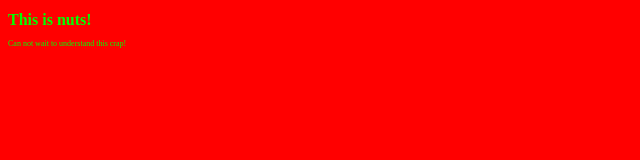
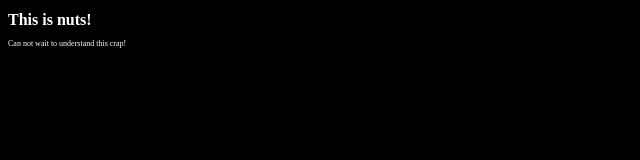
Before and after one commit to brianrsavage/web-115-class, a plain HTML site: page index.html in a window 1280 px wide. Shown: the whole page, without its empty margins (0-640 px from the left). Drawn offline with Linux system fonts and the light colour scheme.

Commit message:
moved embedded styles to stylesheet

```diff
--- a/assets/style/style.css
+++ b/assets/style/style.css
@@ -1 +1,7 @@
 /* CSS Document */
+
+body {
+    background-color: #000;
+    color: #FFF;
+    font-size: 50%;
+}
--- a/index.html
+++ b/index.html
@@ -3,27 +3,10 @@
     <head>
         <meta charset="UTF-8">
         <title>WEB-115 Class</title>
-
-        <style>
-            body {
-                background-color: #0F0;
-                color: #0F0;
-                font-size: 50%;
-            }
-        </style>
         <link rel="stylesheet" href="assets/style/style.css">
     </head>
     <body>
         <h1>This is nuts!</h1>
         <p>Can not wait to understand this crap!</p>
-
-        <style>
-            body {
-                background-color: #F00;
-                color: #0F0;
-                font-size: 50%;
-            }
-        </style>
-
     </body>
 </html>
```
